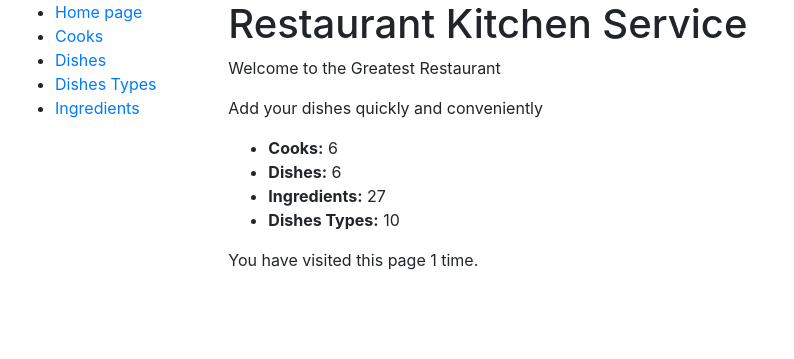
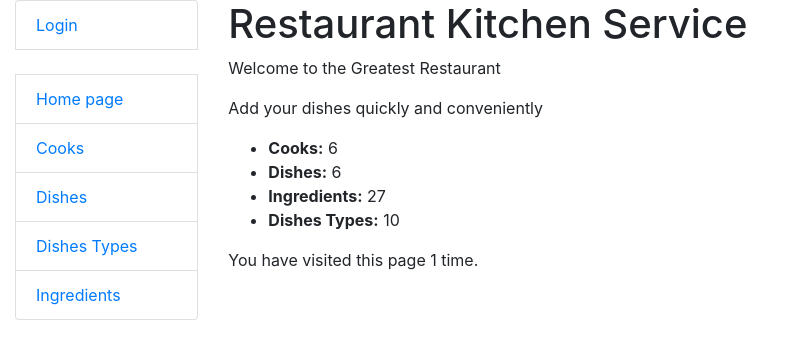
Before and after one commit to maxitoska/restaurant-kitchen-service, a Django app: page / in a window 1280 px wide. Shown: the top 359 px of the page, without its empty margins (0-794 px from the left). Run offline with Django 4.2, Linux system fonts and the light colour scheme; data comes from the database, SQL or seed files in the repository; both versions use the stored data as it was after the commit.

Commit message:
Add to the sidebar button login and logout , in restaurant/urls.py add additional static settings, and new path accounts, in templates add new directory registration with 2 html files , login and logged_out

```diff
--- a/restaurant/settings.py
+++ b/restaurant/settings.py
@@ -40,6 +40,7 @@ INSTALLED_APPS = [
     'django.contrib.messages',
     'django.contrib.staticfiles',
     'kitchen_service',
+    'crispy_forms',
 ]
 
 MIDDLEWARE = [
@@ -70,6 +71,8 @@ TEMPLATES = [
         },
     },
 ]
+
+CRISPY_TEMPLATE_PACK = "bootstrap4"
 
 WSGI_APPLICATION = 'restaurant.wsgi.application'
 
--- a/restaurant/urls.py
+++ b/restaurant/urls.py
@@ -13,13 +13,16 @@ Including another URLconf
     1. Import the include() function: from django.urls import include, path
     2. Add a URL to urlpatterns:  path('blog/', include('blog.urls'))
 """
+from django.conf import settings
+from django.conf.urls.static import static
 from django.contrib import admin
 from django.urls import path, include
 
 urlpatterns = [
     path("admin/", admin.site.urls),
     path("", include("kitchen_service.urls", namespace="kitchen_service")),
+    path("accounts/", include("django.contrib.auth.urls")),
 
-]
+] + static(settings.STATIC_URL, document_root=settings.STATIC_ROOT)
 
 app_name = "kitchen_service"
--- a/templates/includes/sidebar.html
+++ b/templates/includes/sidebar.html
@@ -1,7 +1,16 @@
-<ul class="sidebar-nav">
-  <li><a href="{% url "kitchen_service:index" %}">Home page</a></li>
-  <li><a href="{% url "kitchen_service:cook-list" %}">Cooks</a></li>
-  <li><a href="{% url "kitchen_service:dish-list" %}">Dishes</a></li>
-  <li><a href="{% url "kitchen_service:dish-type-list"%}">Dishes Types</a></li>
-  <li><a href="{% url "kitchen_service:ingredient-list"%}">Ingredients</a></li>
+<ul class="sidebar-nav list-group">
+  {% if user.is_authenticated %}
+    <li class="list-group-item">User: <a href="{{ user.get_absolute_url }}">{{ user.get_username }}</a></li>
+    <li class="list-group-item"><a href="{% url 'logout'%}?next={{request.path}}">Logout</a></li>
+  {% else %}
+    <li class="list-group-item"><a href="{% url 'login'%}?next={{request.path}}">Login</a></li>
+  {% endif %}
+
+  <br>
+
+  <li class="list-group-item"><a href="{% url "kitchen_service:index" %}">Home page</a></li>
+  <li class="list-group-item"><a href="{% url "kitchen_service:cook-list" %}">Cooks</a></li>
+  <li class="list-group-item"><a href="{% url "kitchen_service:dish-list" %}">Dishes</a></li>
+  <li class="list-group-item"><a href="{% url "kitchen_service:dish-type-list"%}">Dishes Types</a></li>
+  <li class="list-group-item"><a href="{% url "kitchen_service:ingredient-list"%}">Ingredients</a></li>
 </ul>
```
Also changed, not shown: templates/base.html (+3 -4 lines), templates/registration/logged_out.html (added, +7 -0 lines), templates/registration/login.html (added, +24 -0 lines), db.sqlite3.
